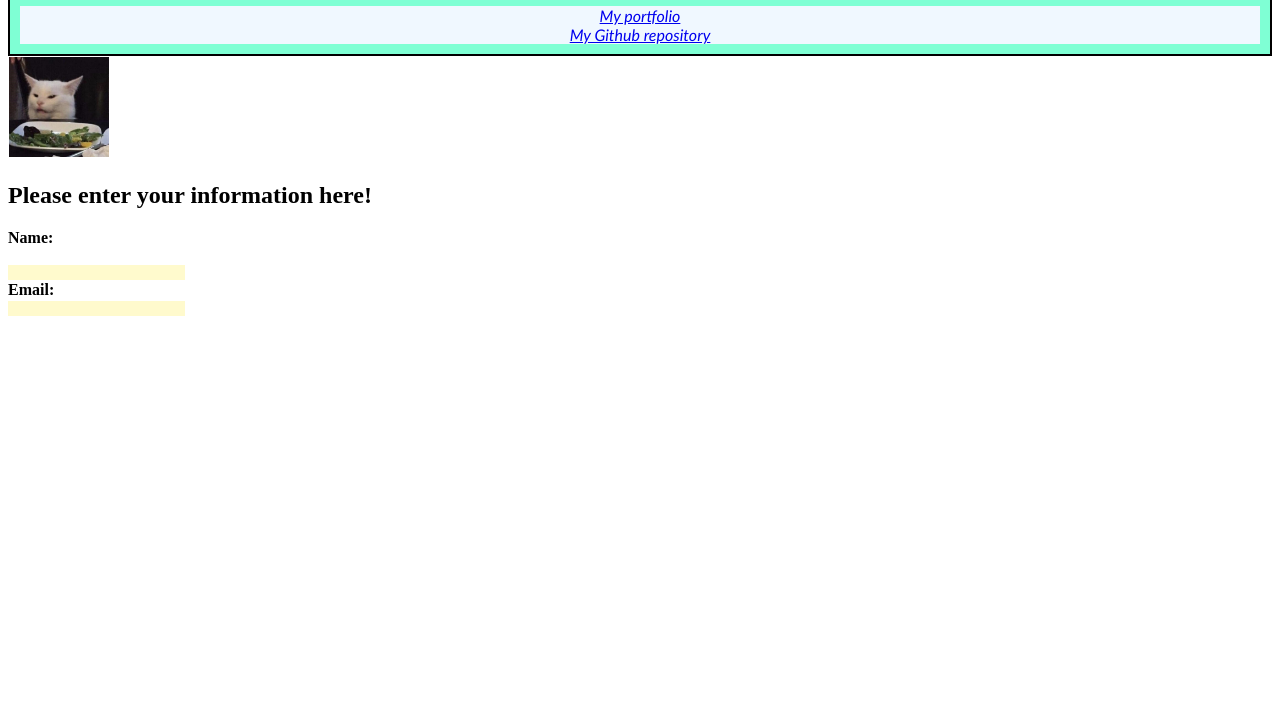
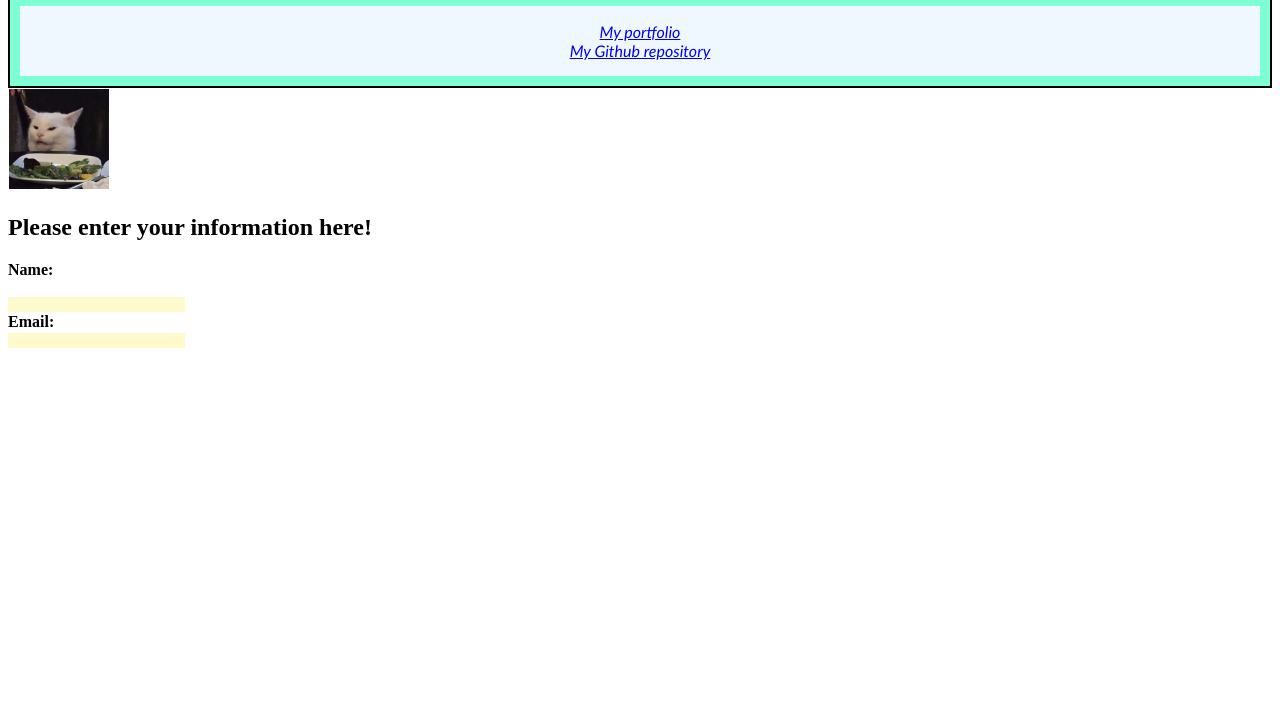
Before and after one commit to DBBENSAN/sample-form-deploy, a plain HTML site: page index.html in a window 1280 px wide. Shown: the part 96-800 px from the top of the page. Drawn offline with Linux system fonts and the light colour scheme.

Commit message:
fixed ul

```diff
--- a/assets/style.css
+++ b/assets/style.css
@@ -16,8 +16,8 @@ nav{
 }
 
 ul {
-    list-style: none;
-    display: inline;
+    list-style-type: none;
+    display: inline-block;
     position: relative;
 }
 header {
```
